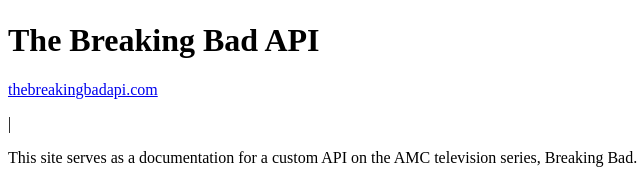
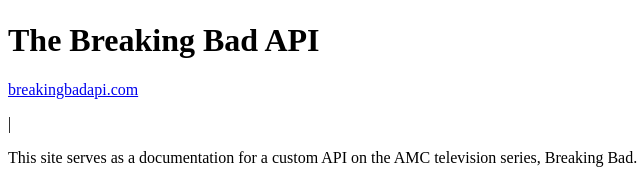
Before and after one commit to timbiles/portfolio, a Gatsby site: page /portfolio in a window 1280 px wide. Shown: the part 10389-10569 px from the top of the page, 0-640 px from the left. Built offline with nearby package versions, Linux system fonts and the light colour scheme; Gatsby itself is replaced by a stand-in of ours.

Commit message:
edit portfolio page

```diff
--- a/src/pages/portfolio.js
+++ b/src/pages/portfolio.js
@@ -67,8 +67,8 @@
   {
     title: 'The Breaking Bad API',
     img: breakingBad,
-    link: 'http://142.93.17.67:3001/',
-    url: 'thebreakingbadapi.com',
+    link: 'http://www.breakingbadapi.com/',
+    url: 'breakingbadapi.com',
     description:
       'This site serves as a documentation for a custom API on the AMC television series, Breaking Bad.',
     frameworks: [
```
